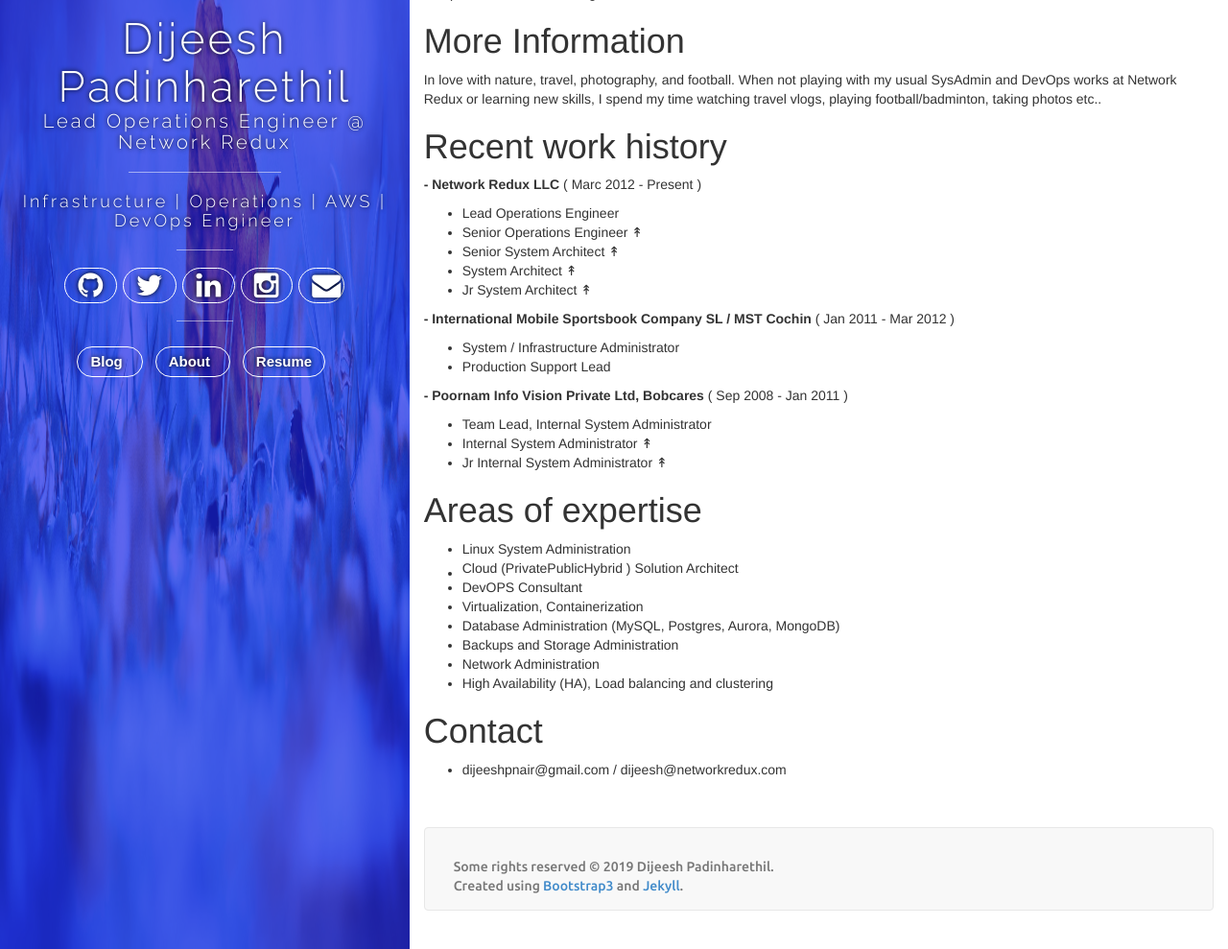
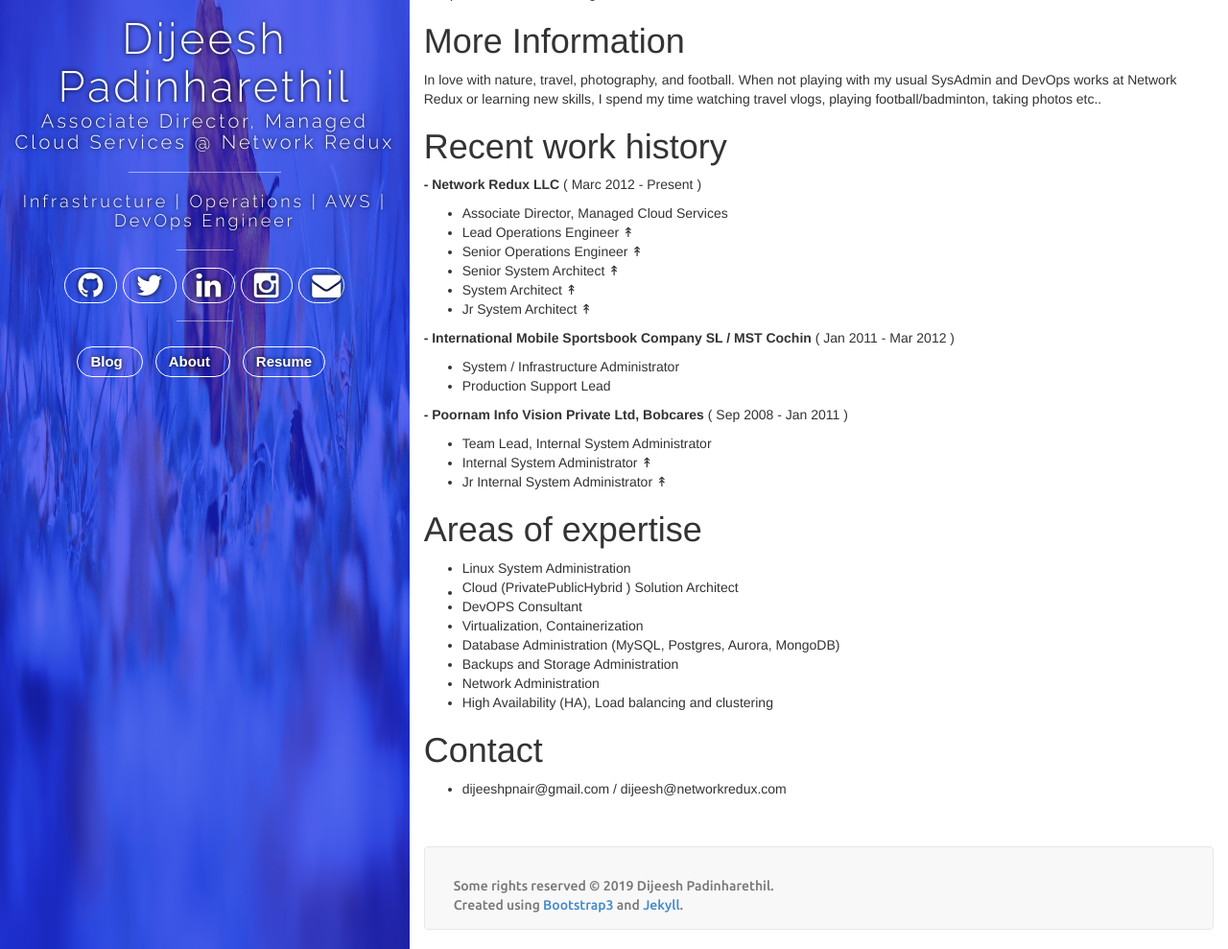
Before and after one commit to dijeesh/dijeesh.github.io-bak, a Jekyll site: the page built from about.md, in a window 1280 px wide and 1245 px high, cut to the strip 256-1245 px from the top of the window. Shown: the whole strip at 96% size. Built offline with Jekyll 4.4.1, drawn with Linux system fonts in a browser that asks for light colours; nearby versions of some CDN libraries; our own code applies the rules of GitHub Pages for plain Markdown files; comment, search, counter and statistics services are not loaded.

Commit message:
Update about

```diff
--- a/_config.yml
+++ b/_config.yml
@@ -23,7 +23,7 @@
 
 author:
   name: Dijeesh Padinharethil
-  role: Lead Operations Engineer @ Network Redux
+  role: Associate Director, Managed Cloud Services @ Network Redux
   email: dijeeshpnair@gmail.com
   github: dijeesh
   linkedin: dijeesh-padinharethil
--- a/about.md
+++ b/about.md
@@ -13,7 +13,8 @@
 
 **- Network Redux LLC**  ( Marc 2012 - Present )
 
-  - Lead Operations Engineer
+  - Associate Director, Managed Cloud Services
+  - Lead Operations Engineer ↟
   - Senior Operations Engineer ↟
   - Senior System Architect ↟
   - System Architect ↟
```
